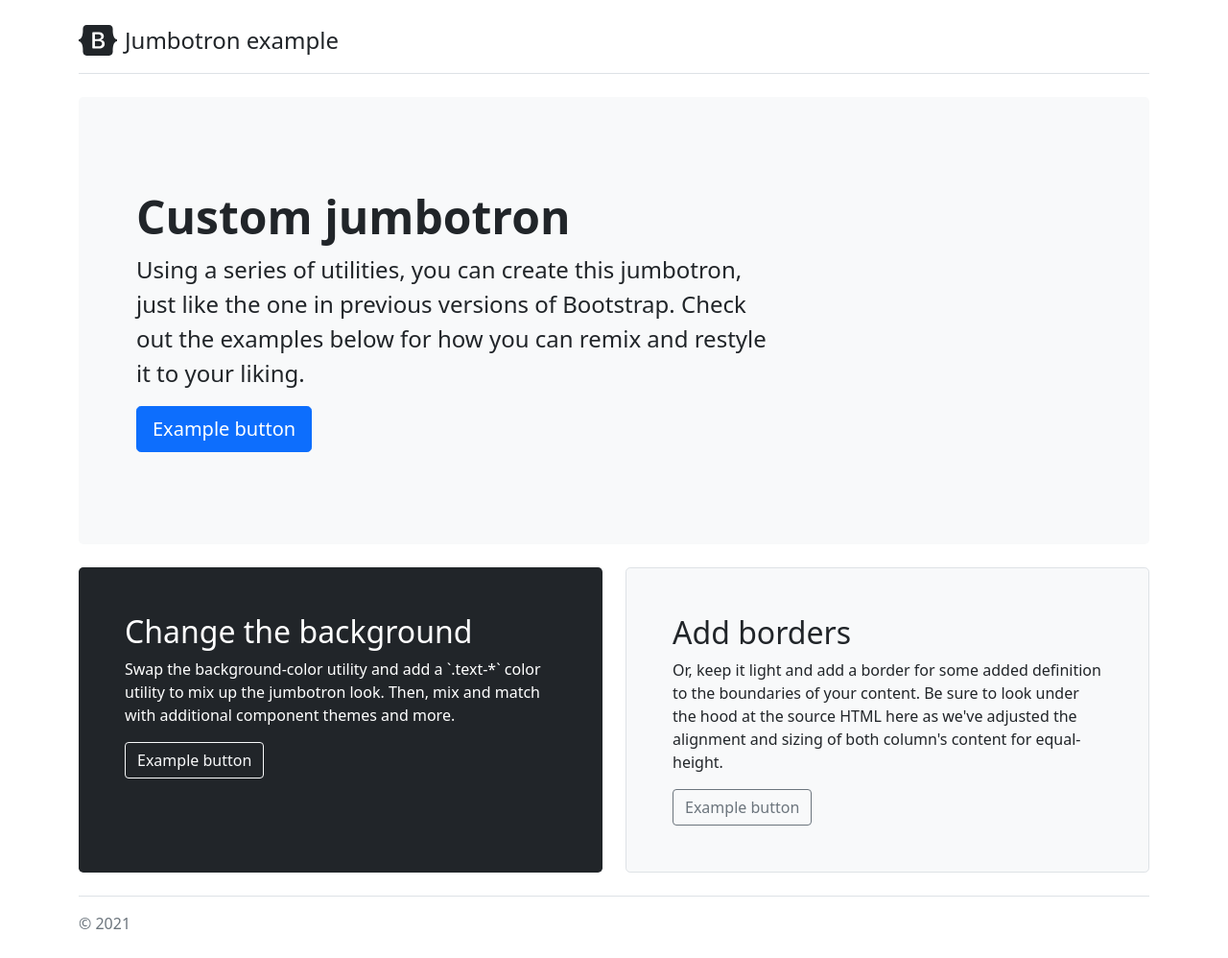
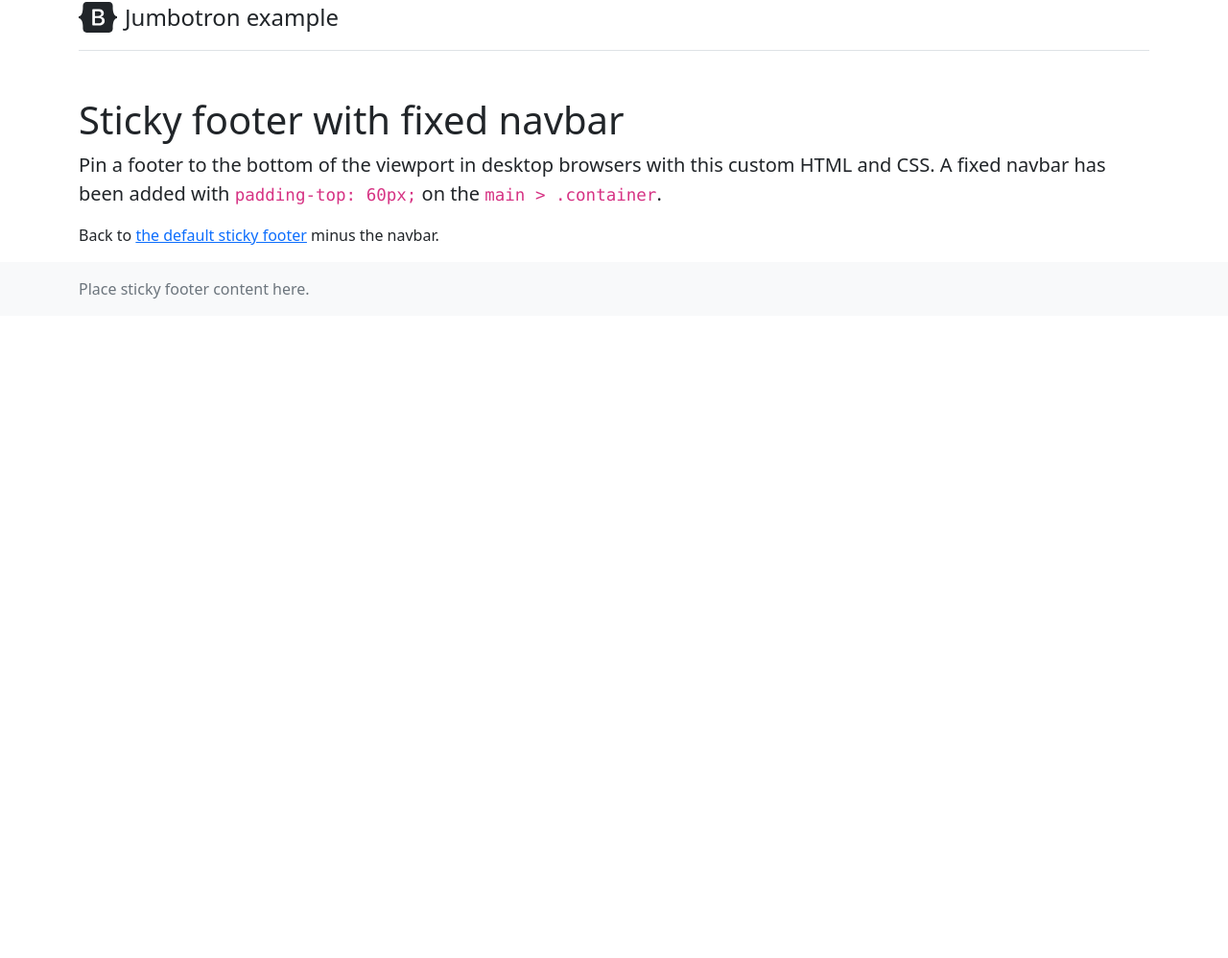
Before and after one commit to jilah/theme, a plain HTML site: page index.html in a window 1280 px wide. Shown: the whole page at 96% size. After the commit the page ends 800 px from the top, so only its background shows below. Drawn offline with Linux system fonts and the light colour scheme.

Commit message:
Update index.html

```diff
--- a/index.html
+++ b/index.html
@@ -38,7 +38,7 @@
   <body>
 
 <main>
-  <div class="container py-4">
+  <div class="container">
     <header class="pb-3 mb-4 border-bottom">
       <a href="/" class="d-flex align-items-center text-dark text-decoration-none">
         <svg xmlns="http://www.w3.org/2000/svg" width="40" height="32" class="me-2" viewBox="0 0 118 94" role="img"><title>Bootstrap</title><path fill-rule="evenodd" clip-rule="evenodd" d="M24.509 0c-6.733 0-11.715 5.893-11.492 12.284.214 6.14-.064 14.092-2.066 20.577C8.943 39.365 5.547 43.485 0 44.014v5.972c5.547.529 8.943 4.649 10.951 11.153 2.002 6.485 2.28 14.437 2.066 20.577C12.794 88.106 17.776 94 24.51 94H93.5c6.733 0 11.714-5.893 11.491-12.284-.214-6.14.064-14.092 2.066-20.577 2.009-6.504 5.396-10.624 10.943-11.153v-5.972c-5.547-.529-8.934-4.649-10.943-11.153-2.002-6.484-2.28-14.437-2.066-20.577C105.214 5.894 100.233 0 93.5 0H24.508zM80 57.863C80 66.663 73.436 72 62.543 72H44a2 2 0 01-2-2V24a2 2 0 012-2h18.437c9.083 0 15.044 4.92 15.044 12.474 0 5.302-4.01 10.049-9.119 10.88v.277C75.317 46.394 80 51.21 80 57.863zM60.521 28.34H49.948v14.934h8.905c6.884 0 10.68-2.772 10.68-7.727 0-4.643-3.264-7.207-9.012-7.207zM49.948 49.2v16.458H60.91c7.167 0 10.964-2.876 10.964-8.281 0-5.406-3.903-8.178-11.425-8.178H49.948z" fill="currentColor"></path></svg>
@@ -46,34 +46,18 @@
       </a>
     </header>
 
-    <div class="p-5 mb-4 bg-light rounded-3">
-      <div class="container-fluid py-5">
-        <h1 class="display-5 fw-bold">Custom jumbotron</h1>
-        <p class="col-md-8 fs-4">Using a series of utilities, you can create this jumbotron, just like the one in previous versions of Bootstrap. Check out the examples below for how you can remix and restyle it to your liking.</p>
-        <button class="btn btn-primary btn-lg" type="button">Example button</button>
-      </div>
+
+    <h1 class="mt-5">Sticky footer with fixed navbar</h1>
+    <p class="lead">Pin a footer to the bottom of the viewport in desktop browsers with this custom HTML and CSS. A fixed navbar has been added with <code class="small">padding-top: 60px;</code> on the <code class="small">main &gt; .container</code>.</p>
+    <p>Back to <a href="/docs/5.1/examples/sticky-footer/">the default sticky footer</a> minus the navbar.</p>
+  </div>
     </div>
 
-    <div class="row align-items-md-stretch">
-      <div class="col-md-6">
-        <div class="h-100 p-5 text-white bg-dark rounded-3">
-          <h2>Change the background</h2>
-          <p>Swap the background-color utility and add a `.text-*` color utility to mix up the jumbotron look. Then, mix and match with additional component themes and more.</p>
-          <button class="btn btn-outline-light" type="button">Example button</button>
-        </div>
-      </div>
-      <div class="col-md-6">
-        <div class="h-100 p-5 bg-light border rounded-3">
-          <h2>Add borders</h2>
-          <p>Or, keep it light and add a border for some added definition to the boundaries of your content. Be sure to look under the hood at the source HTML here as we've adjusted the alignment and sizing of both column's content for equal-height.</p>
-          <button class="btn btn-outline-secondary" type="button">Example button</button>
-        </div>
-      </div>
-    </div>
-
-    <footer class="pt-3 mt-4 text-muted border-top">
-      &copy; 2021
-    </footer>
+    <footer class="footer mt-auto py-3 bg-light">
+  <div class="container">
+    <span class="text-muted">Place sticky footer content here.</span>
+  </div>
+</footer>
   </div>
 </main>
 
```
